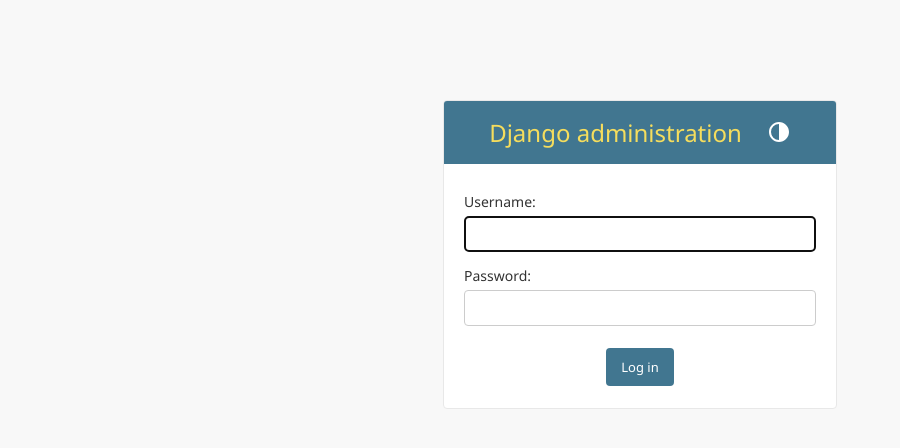
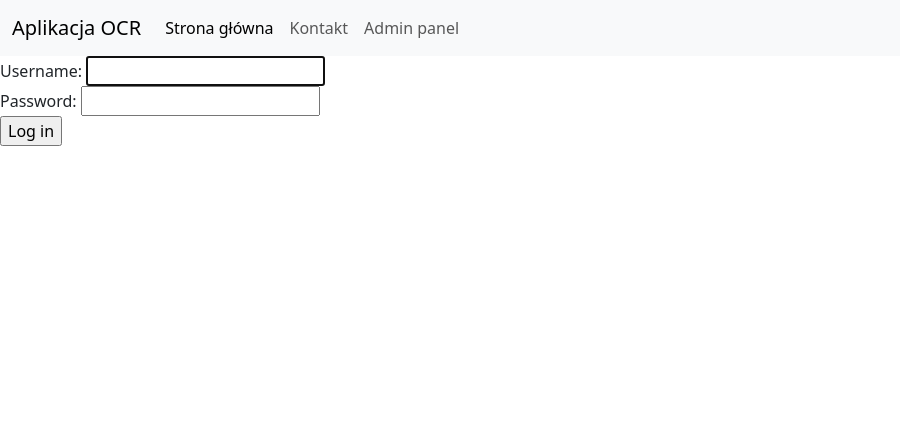
Before and after one commit to ABardWithAWard/io2025, a Django app: page /application/admin/login/ in a window 1280 px wide. Shown: the top 448 px of the page, without its empty margins (0-900 px from the left). Run offline with Django 5.2, Linux system fonts and the light colour scheme; some libraries are stand-ins or nearby versions.

Commit message:
Navbar added to login and admin page / css on admin not ready

```diff
--- /dev/null
+++ b/ocr/application/middleware.py
@@ -0,0 +1,15 @@
+from django.utils.deprecation import MiddlewareMixin
+from django.contrib import messages
+from django.shortcuts import redirect
+
+#
+class AdminSessionTimeoutMiddleware(MiddlewareMixin):
+    def process_request(self, request):
+        if request.path.startswith('/application/admin/'):
+            if request.user.is_authenticated:
+                # Session expire time for admin set at 5 minutes
+                request.session.set_expiry(300)
+
+            elif '_auth_user_id' in request.session:
+                # Session expired -> Move to login page
+                return redirect('/application/admin/login/')
--- /dev/null
+++ b/ocr/application/templates/admin/base.html
@@ -0,0 +1,139 @@
+{% load i18n static %}<!DOCTYPE html>
+{% get_current_language as LANGUAGE_CODE %}{% get_current_language_bidi as LANGUAGE_BIDI %}
+<html lang="{{ LANGUAGE_CODE|default:"en-us" }}" dir="{{ LANGUAGE_BIDI|yesno:'rtl,ltr,auto' }}">
+<head>
+{#<title>{% block title %}{% endblock %}</title>#}
+{#<link rel="stylesheet" href="{% block stylesheet %}{% static "admin/css/base.css" %}{% endblock %}">#}
+{#{% block dark-mode-vars %}#}
+{#  <link rel="stylesheet" href="{% static "admin/css/dark_mode.css" %}">#}
+{#  <script src="{% static "admin/js/theme.js" %}"></script>#}
+{#{% endblock %}#}
+{#{% if not is_popup and is_nav_sidebar_enabled %}#}
+{#  <link rel="stylesheet" href="{% static "admin/css/nav_sidebar.css" %}">#}
+{#  <script src="{% static 'admin/js/nav_sidebar.js' %}" defer></script>#}
+{#{% endif %}#}
+{#{% block extrastyle %}{% endblock %}#}
+{#{% if LANGUAGE_BIDI %}<link rel="stylesheet" href="{% block stylesheet_rtl %}{% static "admin/css/rtl.css" %}{% endblock %}">{% endif %}#}
+{#{% block extrahead %}{% endblock %}#}
+{#{% block responsive %}#}
+{#    <meta name="viewport" content="width=device-width, initial-scale=1.0">#}
+{#    <link rel="stylesheet" href="{% static "admin/css/responsive.css" %}">#}
+{#    {% if LANGUAGE_BIDI %}<link rel="stylesheet" href="{% static "admin/css/responsive_rtl.css" %}">{% endif %}#}
+{#{% endblock %}#}
+{% block blockbots %}<meta name="robots" content="NONE,NOARCHIVE">{% endblock %}
+</head>
+{% load django_bootstrap5 %}
+
+{# Load CSS and JavaScript #}
+{% bootstrap_css %}
+{% bootstrap_javascript %}
+
+{# Display django.contrib.messages as Bootstrap alerts #}
+{% bootstrap_messages %}
+
+{% block bootstrap5_content %}
+
+<body>
+
+{% block nav %}{% include 'navbar.html' %}{% endblock nav %}
+
+<!-- Container -->
+<div id="container">
+
+{#    {% if not is_popup %}#}
+{#    <!-- Header -->#}
+{#    {% block header %}#}
+{#      <header id="header">#}
+{#        <div id="branding">#}
+{#        {% block branding %}{% endblock %}#}
+{#        </div>#}
+{#        {% block usertools %}#}
+{#        {% if has_permission %}#}
+{#        <div id="user-tools">#}
+{#            {% block welcome-msg %}#}
+{#                {% translate 'Welcome,' %}#}
+{#                <strong>{% firstof user.get_short_name user.get_username %}</strong>.#}
+{#            {% endblock %}#}
+{#            {% block userlinks %}#}
+{#                {% if site_url %}#}
+{#                    <a href="{{ site_url }}">{% translate 'View site' %}</a> /#}
+{#                {% endif %}#}
+{#                {% if user.is_active and user.is_staff %}#}
+{#                    {% url 'django-admindocs-docroot' as docsroot %}#}
+{#                    {% if docsroot %}#}
+{#                        <a href="{{ docsroot }}">{% translate 'Documentation' %}</a> /#}
+{#                    {% endif %}#}
+{#                {% endif %}#}
+{#                {% if user.has_usable_password %}#}
+{#                <a href="{% url 'admin:password_change' %}">{% translate 'Change password' %}</a> /#}
+{#                {% endif %}#}
+{#                <form id="logout-form" method="post" action="{% url 'admin:logout' %}">#}
+{#                    {% csrf_token %}#}
+{#                    <button type="submit">{% translate 'Log out' %}</button>#}
+{#                </form>#}
+{#                {% include "admin/color_theme_toggle.html" %}#}
+{#            {% endblock %}#}
+{#        </div>#}
+{#        {% endif %}#}
+{#        {% endblock %}#}
+{#        {% block nav-global %}{% endblock %}#}
+{#      </header>#}
+{#    {% endblock %}#}
+{#    <!-- END Header -->#}
+{#    {% block nav-breadcrumbs %}#}
+{#      <nav aria-label="{% translate 'Breadcrumbs' %}">#}
+{#        {% block breadcrumbs %}#}
+{#          <div class="breadcrumbs">#}
+{#            <a href="{% url 'admin:index' %}">{% translate 'Home' %}</a>#}
+{#            {% if title %} &rsaquo; {{ title }}{% endif %}#}
+{#          </div>#}
+{#        {% endblock %}#}
+{#      </nav>#}
+{#    {% endblock %}#}
+{#    {% endif %}#}
+
+    <div class="main" id="main">
+      {% if not is_popup and is_nav_sidebar_enabled %}
+        {% block nav-sidebar %}
+          {% include "admin/nav_sidebar.html" %}
+        {% endblock %}
+      {% endif %}
+      <main id="content-start" class="content" tabindex="-1">
+        {% block messages %}
+          {% if messages %}
+            <ul class="messagelist">{% for message in messages %}
+              <li{% if message.tags %} class="{{ message.tags }}"{% endif %}>{{ message|capfirst }}</li>
+            {% endfor %}</ul>
+          {% endif %}
+        {% endblock messages %}
+        <!-- Content -->
+        <div id="content" class="{% block coltype %}colM{% endblock %}">
+          {% block pretitle %}{% endblock %}
+          {% block content_title %}{% if title %}<h1>{{ title }}</h1>{% endif %}{% endblock %}
+          {% block content_subtitle %}{% if subtitle %}<h2>{{ subtitle }}</h2>{% endif %}{% endblock %}
+          {% block content %}
+            {% block object-tools %}{% endblock %}
+            {{ content }}
+          {% endblock %}
+
+{#          Recent actions#}
+{#          {% block sidebar %}{% endblock %}#}
+          <br class="clear">
+        </div>
+        <!-- END Content -->
+      </main>
+    </div>
+    <footer id="footer">{% block footer %}{% endblock %}</footer>
+</div>
+<!-- END Container -->
+
+<!-- SVGs -->
+<svg xmlns="http://www.w3.org/2000/svg" class="base-svgs">
+  <symbol viewBox="0 0 24 24" width="1rem" height="1rem" id="icon-auto"><path d="M0 0h24v24H0z" fill="currentColor"/><path d="M12 22C6.477 22 2 17.523 2 12S6.477 2 12 2s10 4.477 10 10-4.477 10-10 10zm0-2V4a8 8 0 1 0 0 16z"/></symbol>
+  <symbol viewBox="0 0 24 24" width="1rem" height="1rem" id="icon-moon"><path d="M0 0h24v24H0z" fill="currentColor"/><path d="M10 7a7 7 0 0 0 12 4.9v.1c0 5.523-4.477 10-10 10S2 17.523 2 12 6.477 2 12 2h.1A6.979 6.979 0 0 0 10 7zm-6 5a8 8 0 0 0 15.062 3.762A9 9 0 0 1 8.238 4.938 7.999 7.999 0 0 0 4 12z"/></symbol>
+  <symbol viewBox="0 0 24 24" width="1rem" height="1rem" id="icon-sun"><path d="M0 0h24v24H0z" fill="currentColor"/><path d="M12 18a6 6 0 1 1 0-12 6 6 0 0 1 0 12zm0-2a4 4 0 1 0 0-8 4 4 0 0 0 0 8zM11 1h2v3h-2V1zm0 19h2v3h-2v-3zM3.515 4.929l1.414-1.414L7.05 5.636 5.636 7.05 3.515 4.93zM16.95 18.364l1.414-1.414 2.121 2.121-1.414 1.414-2.121-2.121zm2.121-14.85l1.414 1.415-2.121 2.121-1.414-1.414 2.121-2.121zM5.636 16.95l1.414 1.414-2.121 2.121-1.414-1.414 2.121-2.121zM23 11v2h-3v-2h3zM4 11v2H1v-2h3z"/></symbol>
+</svg>
+<!-- END SVGs -->
+</body>
+{% endblock %}
+</html>
--- /dev/null
+++ b/ocr/application/templates/admin/base_site.html
@@ -0,0 +1,12 @@
+{% extends "admin/base.html" %}
+
+{% block title %}{% if subtitle %}{{ subtitle }} | {% endif %}{{ title }} | {{ site_title|default:_('Django site admin') }}{% endblock %}
+
+{% block branding %}
+<div id="site-name"><a href="{% url 'admin:index' %}">{{ site_header|default:_('Django administration') }}</a></div>
+{% if user.is_anonymous %}
+  {% include "admin/color_theme_toggle.html" %}
+{% endif %}
+{% endblock %}
+
+{% block nav-global %}{% endblock %}
--- /dev/null
+++ b/ocr/application/templates/admin/login.html
@@ -0,0 +1,67 @@
+{% extends "admin/base_site.html" %}
+{% load i18n static %}
+
+{% block title %}{% if form.errors %}{% translate "Error:" %} {% endif %}{{ block.super }}{% endblock %}
+{% block extrastyle %}{{ block.super }}<link rel="stylesheet" href="{% static "admin/css/login.css" %}">
+{{ form.media }}
+{% endblock %}
+
+{% block bodyclass %}{{ block.super }} login{% endblock %}
+
+{% block usertools %}{% endblock %}
+
+{% block nav-sidebar %}{% endblock %}
+
+{% block content_title %}{% endblock %}
+
+{% block nav-breadcrumbs %}{% endblock %}
+
+{% block content %}
+{% if form.errors and not form.non_field_errors %}
+<p class="errornote">
+{% blocktranslate count counter=form.errors.items|length %}Please correct the error below.{% plural %}Please correct the errors below.{% endblocktranslate %}
+</p>
+{% endif %}
+
+{% if form.non_field_errors %}
+{% for error in form.non_field_errors %}
+<p class="errornote">
+    {{ error }}
+</p>
+{% endfor %}
+{% endif %}
+
+<div id="content-main">
+
+{% if user.is_authenticated %}
+<p class="errornote">
+{% blocktranslate trimmed %}
+    You are authenticated as {{ username }}, but are not authorized to
+    access this page. Would you like to login to a different account?
+{% endblocktranslate %}
+</p>
+{% endif %}
+
+<form action="{{ app_path }}" method="post" id="login-form">{% csrf_token %}
+  <div class="form-row">
+    {{ form.username.errors }}
+    {{ form.username.label_tag }} {{ form.username }}
+  </div>
+  <div class="form-row">
+    {{ form.password.errors }}
+    {{ form.password.label_tag }} {{ form.password }}
+    <input type="hidden" name="next" value="{{ next }}">
+  </div>
+  {% url 'admin_password_reset' as password_reset_url %}
+  {% if password_reset_url %}
+  <div class="password-reset-link">
+    <a href="{{ password_reset_url }}">{% translate 'Forgotten your login credentials?' %}</a>
+  </div>
+  {% endif %}
+  <div class="submit-row">
+    <input type="submit" value="{% translate 'Log in' %}">
+  </div>
+</form>
+
+</div>
+{% endblock %}
--- a/ocr/application/templates/navbar.html
+++ b/ocr/application/templates/navbar.html
@@ -7,13 +7,13 @@
         <div class="collapse navbar-collapse" id="navbarNav">
           <ul class="navbar-nav">
             <li class="nav-item">
-              <a class="nav-link active" aria-current="page" href="#">Strona główna</a>
+              <a class="nav-link active" aria-current="page" href="/application">Strona główna</a>
             </li>
             <li class="nav-item">
-              <a class="nav-link" href="#">Kontakt</a>
+              <a class="nav-link" href="/application">Kontakt</a>
             </li>
             <li class="nav-item">
-              <a class="nav-link" href="admin/">Admin panel</a>
+              <a class="nav-link" href="/application/admin/">Admin panel</a>
             </li>
           </ul>
         </div>
```
Also changed, not shown: ocr/ocr/settings.py (+12 -0 lines).
